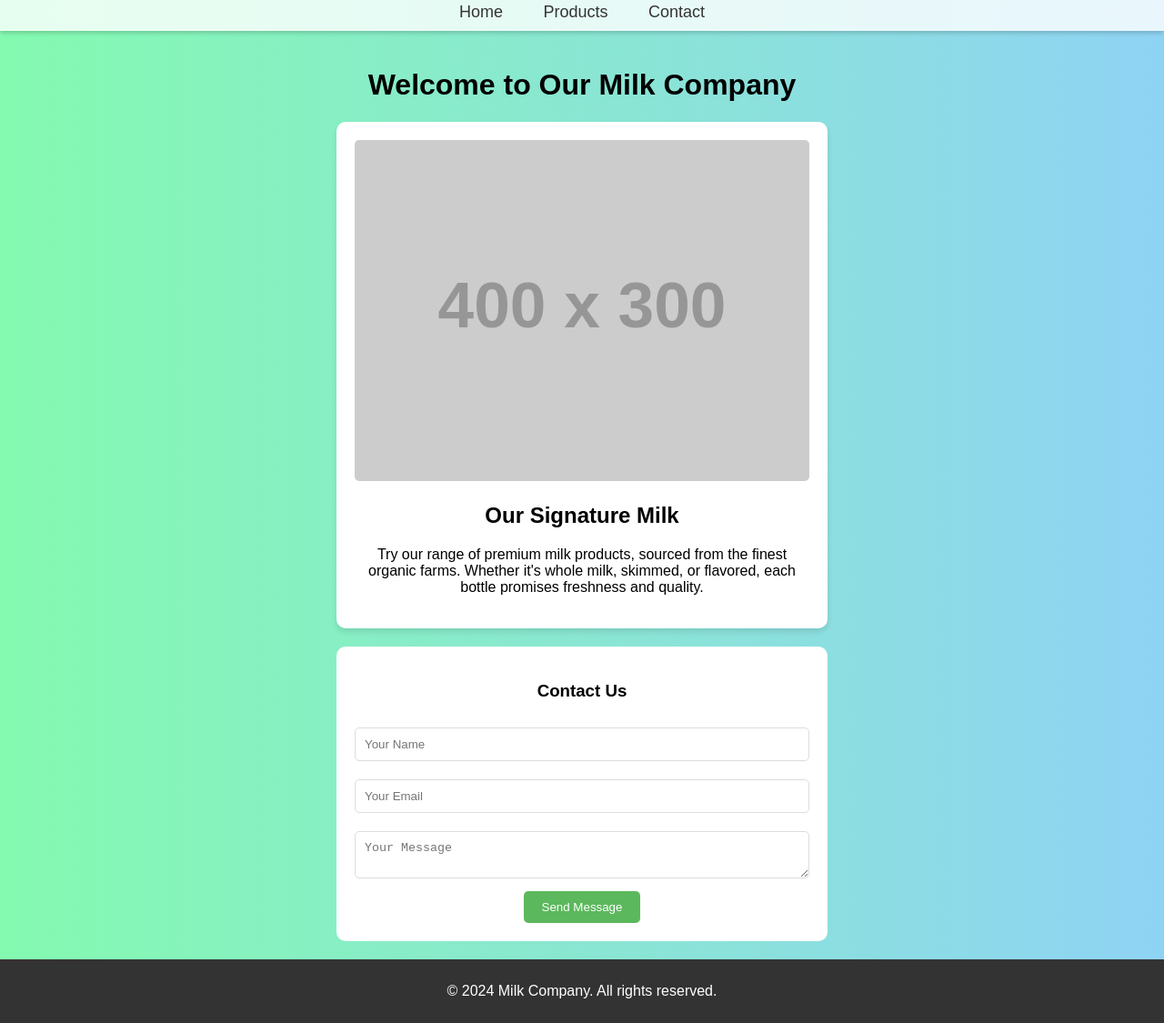
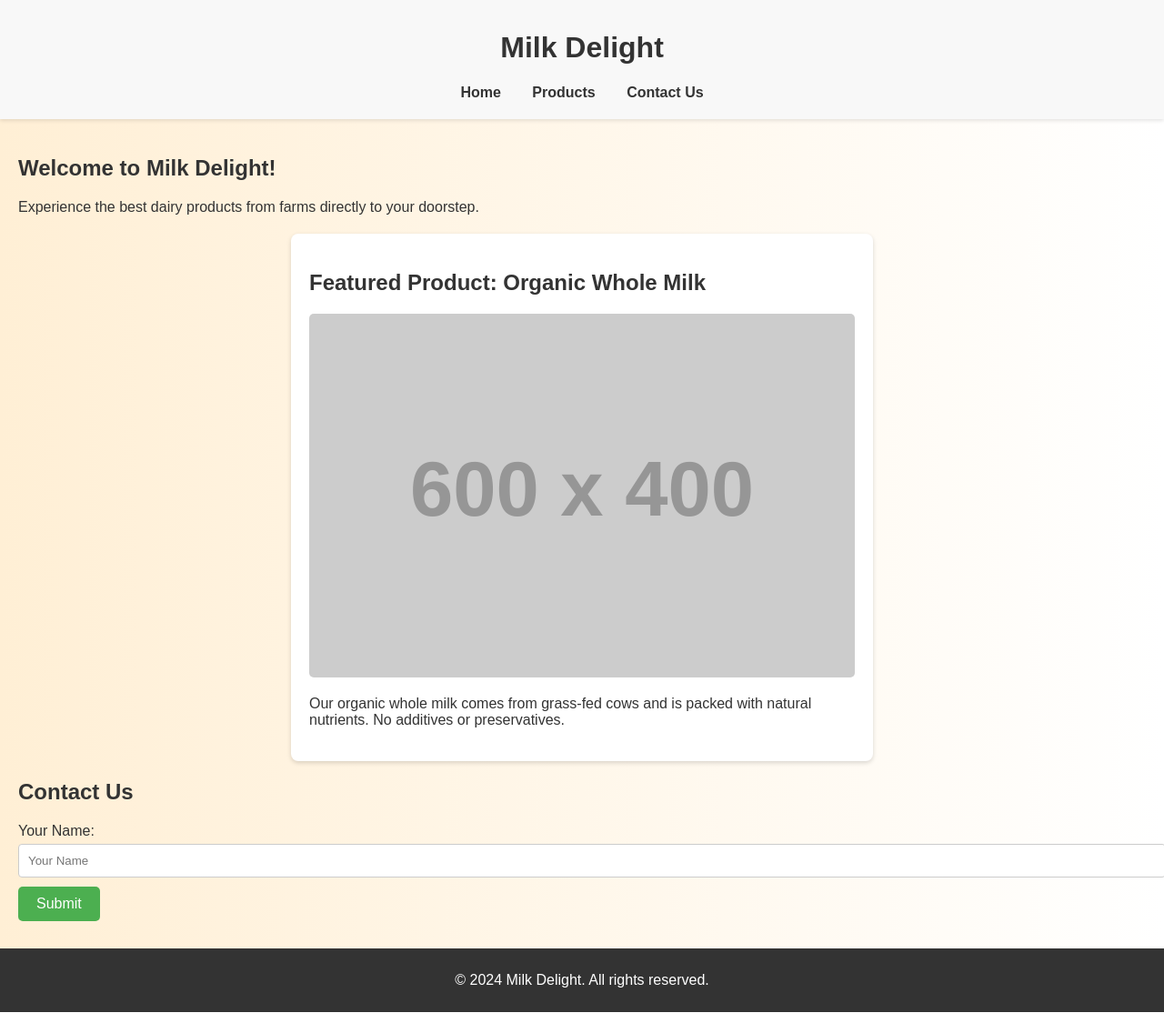
Before and after one commit to Nishithagoudp/milk-chatgpt, a plain HTML site: page index.html in a window 1280 px wide. Shown: the part 7-1132 px from the top of the page at 91% size. Drawn offline with Linux system fonts and the light colour scheme; placeholder pictures from the web are drawn by us.

Commit message:
Update index.html

```diff
--- a/index.html
+++ b/index.html
@@ -3,111 +3,109 @@
 <head>
 <meta charset="UTF-8">
 <meta name="viewport" content="width=device-width, initial-scale=1.0">
-<title>Milk Company</title>
+<title>Milk Delight - Freshness Delivered!</title>
 <style>
     body {
         font-family: 'Arial', sans-serif;
         margin: 0;
         padding: 0;
-        background: linear-gradient(to right, #84fab0, #8fd3f4);
+        background: linear-gradient(to right, #ffefd5, #ffffff);
+        color: #333;
     }
     header {
-        background: rgba(255, 255, 255, 0.8);
+        background: #f8f8f8;
         text-align: center;
-        padding: 10px 0;
-        position: sticky;
-        top: 0;
-        box-shadow: 0 2px 5px rgba(0,0,0,0.2);
+        padding: 20px 0;
+        box-shadow: 0 2px 4px rgba(0,0,0,0.1);
     }
     header nav a {
         text-decoration: none;
         color: #333;
-        margin: 0 20px;
-        font-size: 18px;
+        margin: 0 15px;
+        font-weight: bold;
     }
     main {
         padding: 20px;
-        text-align: center;
     }
     .product {
-        background: #ffffff;
+        background: #fff;
         padding: 20px;
-        border-radius: 10px;
         margin: 20px auto;
-        box-shadow: 0 4px 6px rgba(0,0,0,0.1);
-        width: 80%;
-        max-width: 500px;
+        border-radius: 8px;
+        box-shadow: 0 2px 5px rgba(0,0,0,0.15);
+        width: 90%;
+        max-width: 600px;
     }
     .product img {
         width: 100%;
-        height: auto;
         border-radius: 5px;
-    }
-    form {
-        margin-top: 20px;
-        background: #ffffff;
-        padding: 20px;
-        border-radius: 10px;
-        width: 80%;
-        max-width: 500px;
-        margin: auto;
     }
     footer {
         text-align: center;
         padding: 10px 0;
         background: #333;
-        color: #fff;
-        position: relative;
-        bottom: 0;
-        width: 100%;
+        color: white;
+    }
+    form {
+        margin-top: 20px;
     }
     input, textarea {
-        width: calc(100% - 22px);
+        width: 100%;
         padding: 10px;
-        margin: 10px 0;
-        border: 1px solid #ddd;
-        border-radius: 5px;
+        margin-top: 5px;
+        border: 1px solid #ccc;
+        border-radius: 4px;
     }
     button {
-        background: #5cb85c;
+        background-color: #4CAF50;
         color: white;
         border: none;
         padding: 10px 20px;
+        text-align: center;
+        text-decoration: none;
+        display: inline-block;
+        font-size: 16px;
+        margin: 10px 0;
+        cursor: pointer;
         border-radius: 5px;
-        cursor: pointer;
     }
 </style>
 </head>
 <body>
 <header>
+    <h1>Milk Delight</h1>
     <nav>
         <a href="#home">Home</a>
         <a href="#products">Products</a>
-        <a href="#contact">Contact</a>
+        <a href="#contact">Contact Us</a>
     </nav>
 </header>
-<main id="home">
-    <h1>Welcome to Our Milk Company</h1>
-    <div class="product" id="products">
-        <img src="https://via.placeholder.com/400x300" alt="Milk Products">
-        <h2>Our Signature Milk</h2>
-        <p>Try our range of premium milk products, sourced from the finest organic farms. Whether it's whole milk, skimmed, or flavored, each bottle promises freshness and quality.</p>
-    </div>
-    <form id="contact">
-        <h3>Contact Us</h3>
-        <input type="text" id="name" name="name" placeholder="Your Name">
-        <input type="email" id="email" name="email" placeholder="Your Email">
-        <textarea id="message" name="message" placeholder="Your Message"></textarea>
-        <button type="submit">Send Message</button>
-    </form>
+<main>
+    <section id="home">
+        <h2>Welcome to Milk Delight!</h2>
+        <p>Experience the best dairy products from farms directly to your doorstep.</p>
+    </section>
+    <section id="products" class="product">
+        <h2>Featured Product: Organic Whole Milk</h2>
+        <img src="https://via.placeholder.com/600x400.png?text=Organic+Whole+Milk" alt="Organic Whole Milk">
+        <p>Our organic whole milk comes from grass-fed cows and is packed with natural nutrients. No additives or preservatives.</p>
+    </section>
+    <section id="contact">
+        <h2>Contact Us</h2>
+        <form>
+            <label for="name">Your Name:</label>
+            <input type="text" id="name" name="name" placeholder="Your Name">
+            <button type="submit">Submit</button>
+        </form>
+    </section>
 </main>
 <footer>
-    <p>&copy; 2024 Milk Company. All rights reserved.</p>
+    <p>&copy; 2024 Milk Delight. All rights reserved.</p>
 </footer>
 <script>
     document.querySelector('form').addEventListener('submit', function(event) {
         event.preventDefault();
-        alert('Thank you for contacting us, ' + document.getElementById('name').value + '!');
+        alert('Thank you, ' + document.getElementById('name').value + ', for contacting us!');
     });
 </script>
 </body>
```
